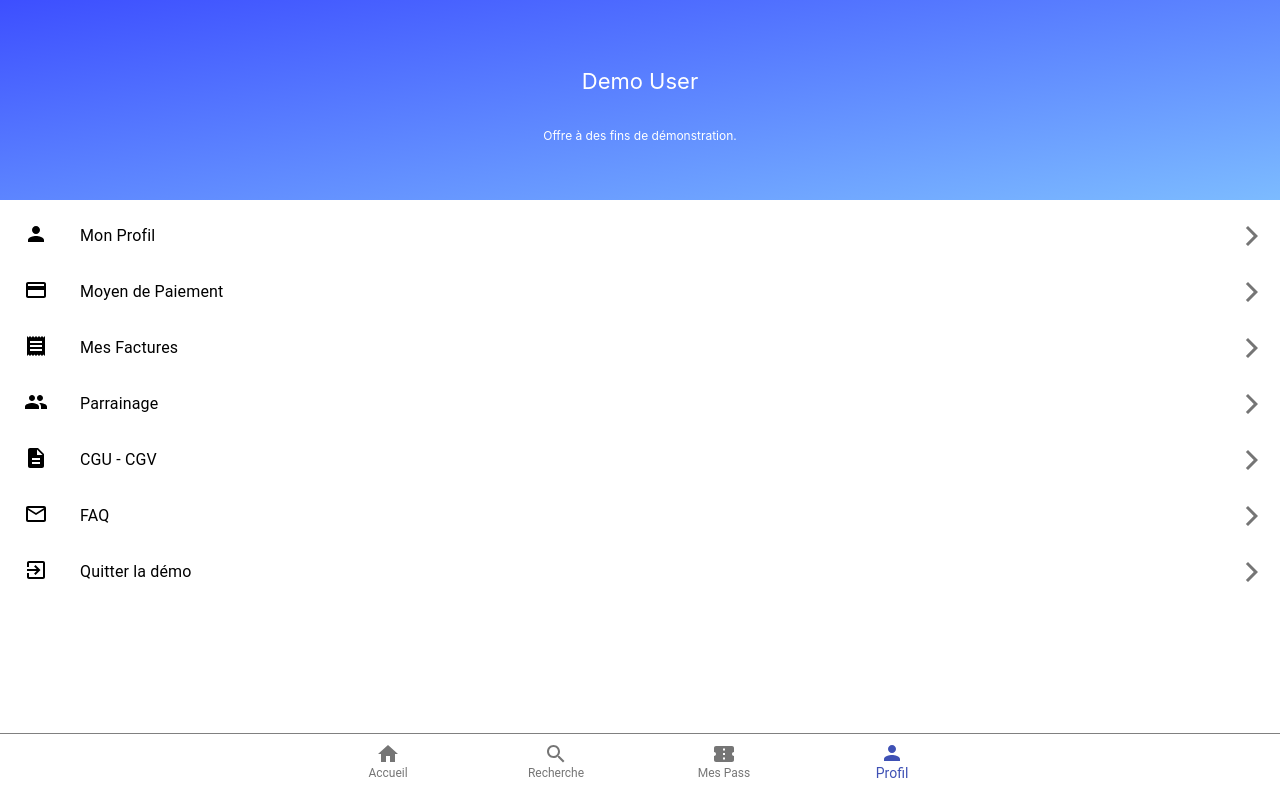
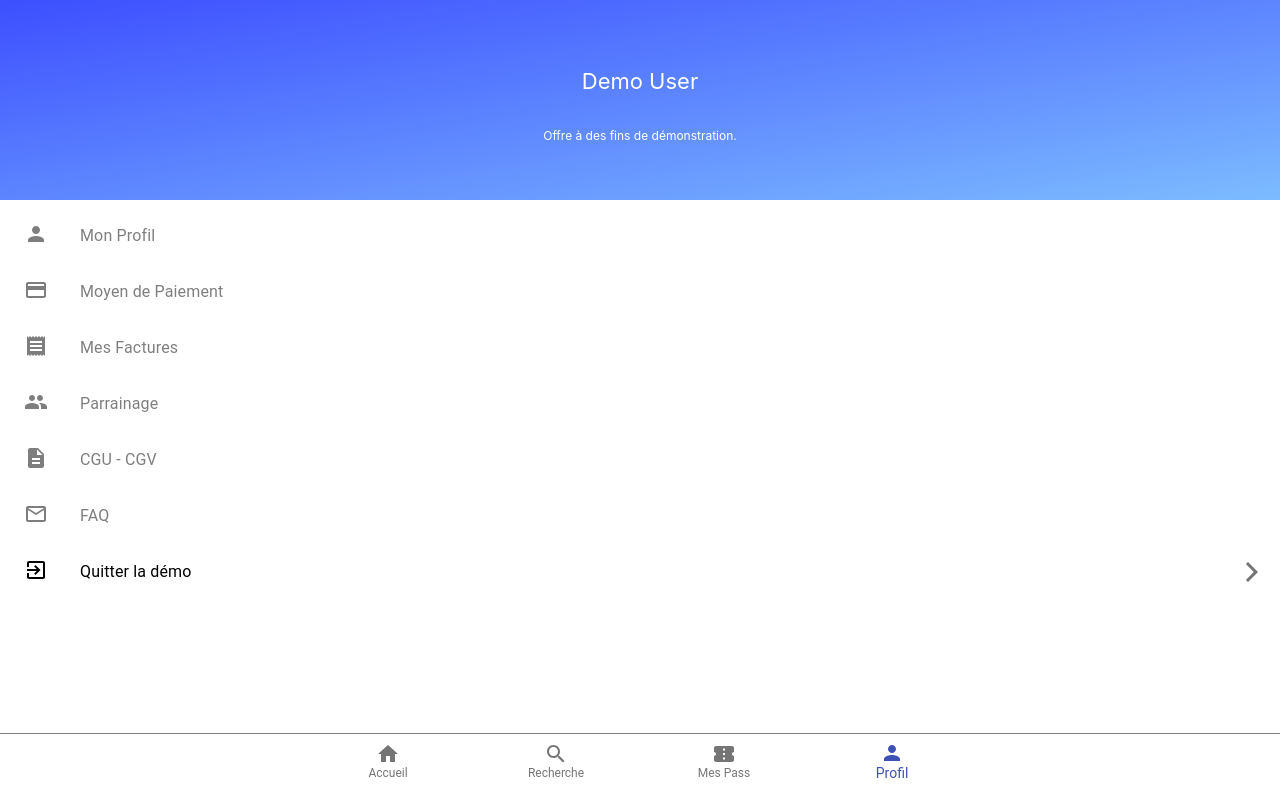
Before and after one commit to Alhuin/Sportify, a React (Create React App) app: page /app in a window 1280 px wide. Both pictures are taken after a click on the button "Profil". Built offline with nearby package versions, Linux system fonts and the light colour scheme.

Commit message:
profile disabled, logout active

```diff
--- a/src/components/ProfileContent.js
+++ b/src/components/ProfileContent.js
@@ -27,20 +27,22 @@ const useStyles = makeStyles(theme => ({
   }
 }));
 
-export default function ProfileContent() {
+export default function ProfileContent({exit}) {
   const classes = useStyles();
 
-  const item = (icon, text) => (
-      <ListItem className={classes.listItem}>
+  const item = (icon, text, disabled) => (
+      <ListItem className={classes.listItem} disabled={disabled}>
         <ListItemAvatar>
           {icon}
         </ListItemAvatar>
         <ListItemText primary={text} />
-        <ListItemSecondaryAction>
-          <IconButton edge="end">
-            <ArrowForwardIcon />
-          </IconButton>
-        </ListItemSecondaryAction>
+        { !disabled &&
+          <ListItemSecondaryAction>
+            <IconButton edge="end" onClick={() => exit()}>
+              <ArrowForwardIcon/>
+            </IconButton>
+          </ListItemSecondaryAction>
+        }
       </ListItem>
   );
 
@@ -51,13 +53,13 @@ export default function ProfileContent() {
             component="nav"
             className={classes.root}
         >
-          {item(<ProfileIcon/>, "Mon Profil")}
-          {item(<PaymentIcon/>, "Moyen de Paiement")}
-          {item(<ReceiptIcon/>, "Mes Factures")}
-          {item(<PeopleIcon/>, "Parrainage")}
-          {item(<DescriptionIcon/>, "CGU - CGV")}
-          {item(<MailOutlineIcon/>, "FAQ")}
-          {item(<ExitToAppIcon/>, "Quitter la démo")}
+          {item(<ProfileIcon/>, "Mon Profil", true)}
+          {item(<PaymentIcon/>, "Moyen de Paiement", true)}
+          {item(<ReceiptIcon/>, "Mes Factures", true)}
+          {item(<PeopleIcon/>, "Parrainage", true)}
+          {item(<DescriptionIcon/>, "CGU - CGV", true)}
+          {item(<MailOutlineIcon/>, "FAQ", true)}
+          {item(<ExitToAppIcon/>, "Quitter la démo", false)}
         </List>
       </div>
   );
--- a/src/pages/AppContent.js
+++ b/src/pages/AppContent.js
@@ -25,7 +25,7 @@ class AppContent extends Component {
 
   render() {
     const { type } = this.state;
-    const { favorites, addToFavorites, removeFromFavorites, setFirstSearch, firstSearch, passes } = this.props;
+    const { favorites, addToFavorites, removeFromFavorites, setFirstSearch, firstSearch, passes, history } = this.props;
     let content = "";
 
     switch (type) {
@@ -45,7 +45,7 @@ class AppContent extends Component {
         content = <PassesContent />;
         break;
       case "Profile":
-        content = <ProfileContent />;
+        content = <ProfileContent exit={() => history.push('/')}/>;
         break;
       default:
         content = "";
```
